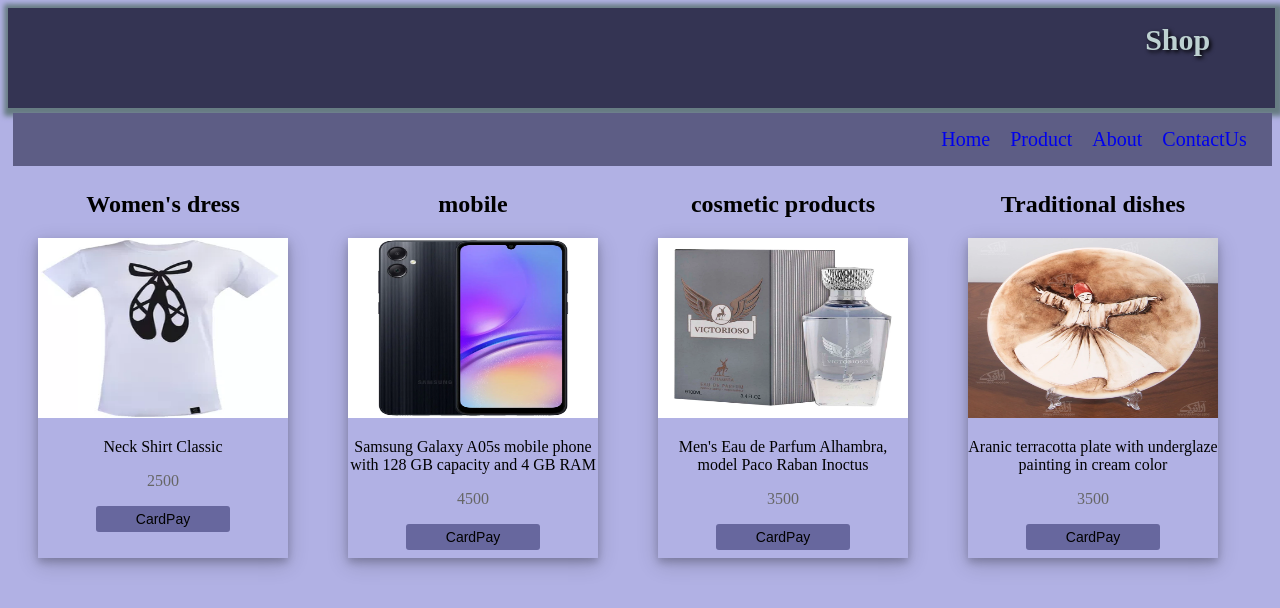
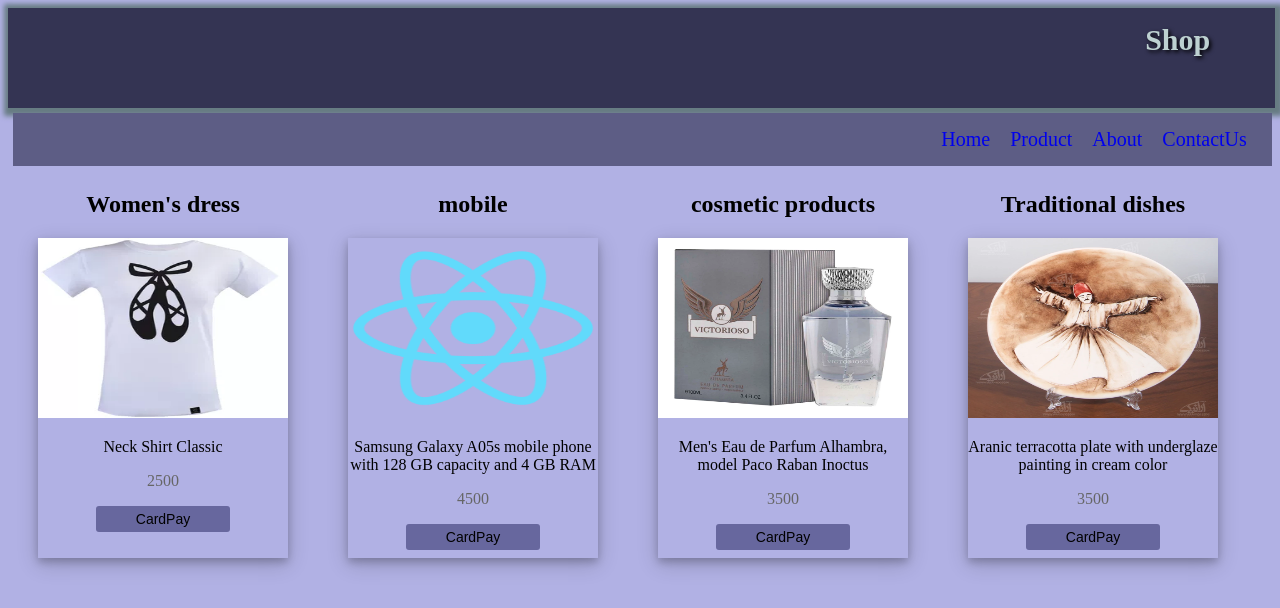
Before and after one commit to mahdieh1992/Cart-Project-React, a React (Create React App) app: page / in a window 1280 px wide. Shown: the top 608 px of the page. Built offline with nearby package versions, Linux system fonts and the light colour scheme.

Commit message:
default props

```diff
--- a/src/App/App.js
+++ b/src/App/App.js
@@ -7,7 +7,7 @@
 
     const product=[
         {id:1,Title:"Women's dress" ,Price:2500,Image:'images/women.webp', Description:"Neck Shirt Classic"},
-        {Title:"mobile",Price:4500, Image:"images/mobile.webp", Description:"Samsung Galaxy A05s mobile phone with 128 GB capacity and 4 GB RAM"},
+        {Title:"mobile",Price:4500, Description:"Samsung Galaxy A05s mobile phone with 128 GB capacity and 4 GB RAM"},
         {Title:"sports and travel" ,Price:500, Image:"images/sport.webp" ,Description:"Sports backpack model K-101"},
         { Title:"toys, baby", Price:200 ,Image:"images/toy.webp", Description:"Fruit rabbit design doll, strawberry model" },
         {Title:"Men clothing", Price:100, Image:'images/mencloth.webp', Description:"Boy's hooded"},
```
Also changed, not shown: src/Card/Card.js (+6 -1 lines).
